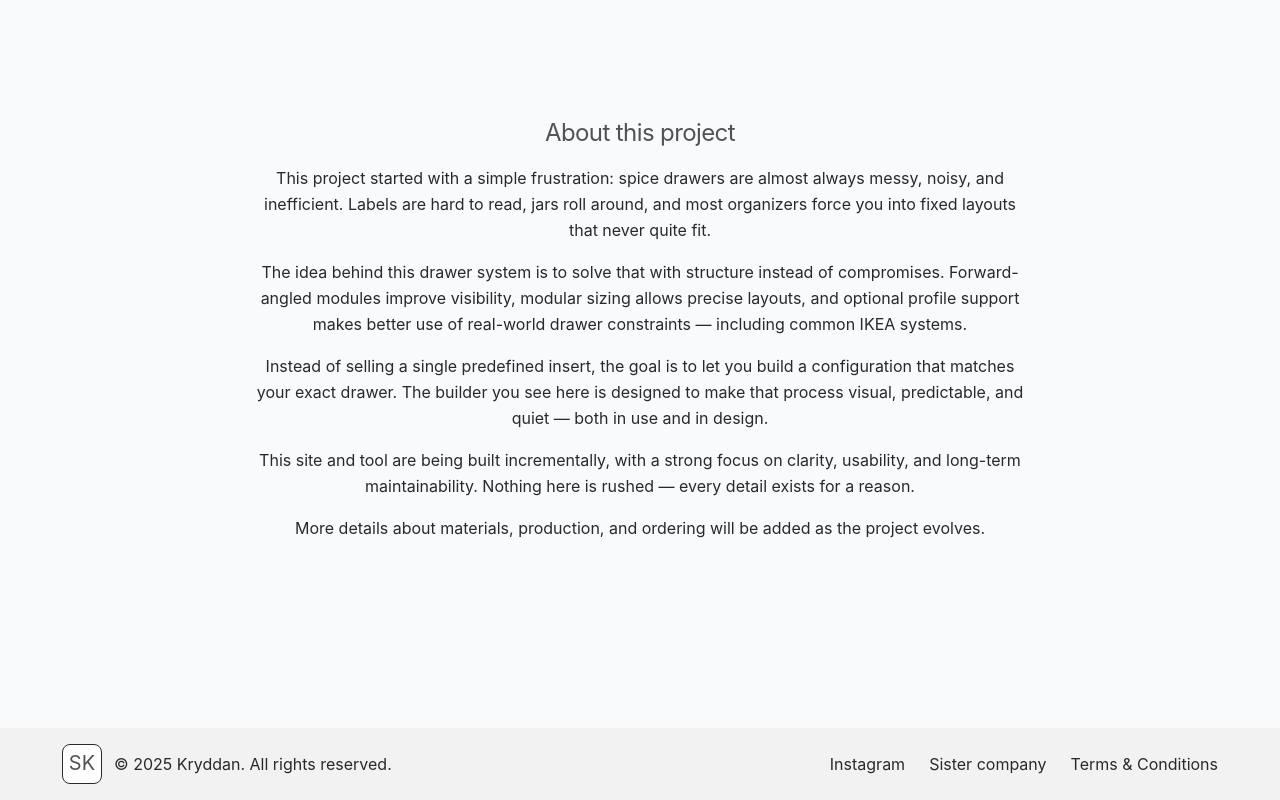
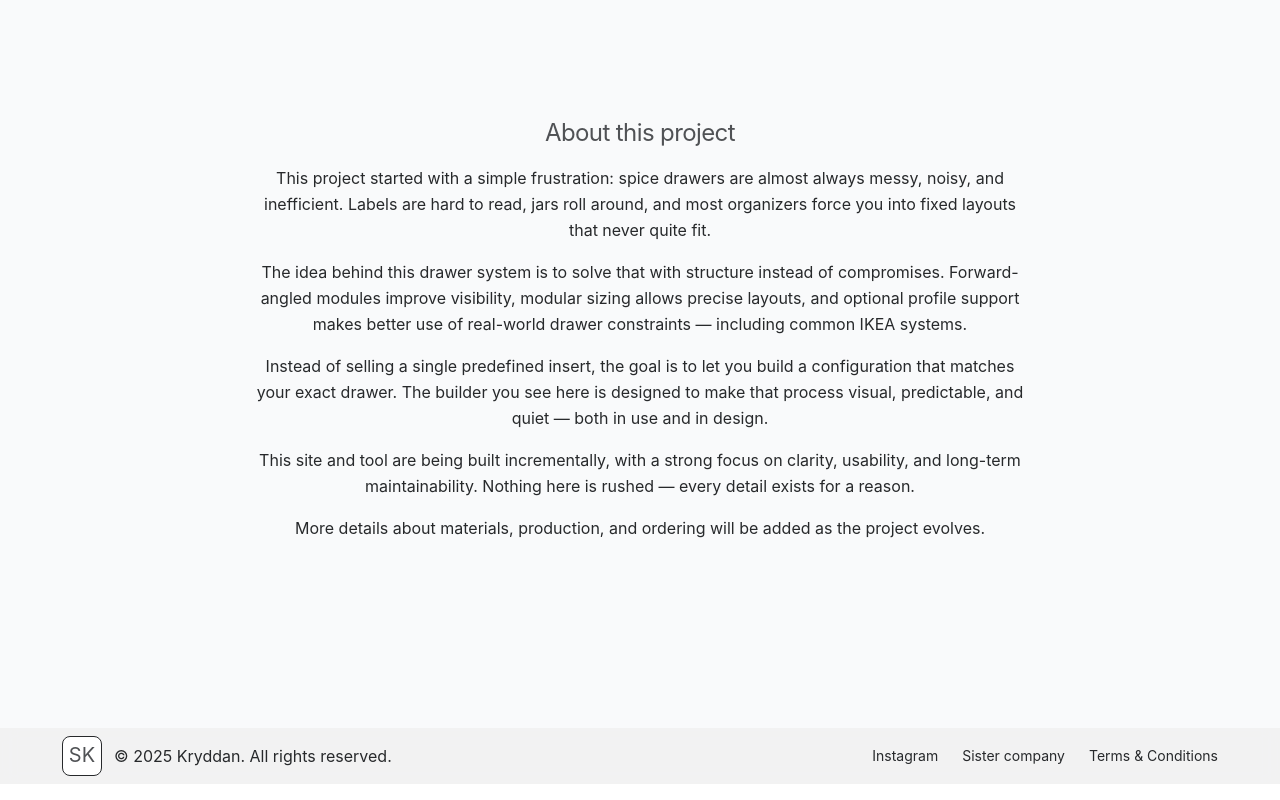
Before and after one commit to SIKR98/kryddan, a SvelteKit app: page / in a window 1280 px wide. Shown: the part 2472-3272 px from the top of the page. Built offline with nearby package versions, Linux system fonts and the light colour scheme.

Commit message:
media tweeks

```diff
--- a/src/lib/components/Footer.svelte
+++ b/src/lib/components/Footer.svelte
@@ -3,9 +3,9 @@
   // External links are placeholders and will be wired later.
 </script>
 
-<footer class="bg-primary-accent/80 backdrop-blur py-m">
-    <div class="mx-auto px-xl">
-        <div class="flex flex-col items-center gap-6 text-center md:flex-row md:justify-between md:text-left">
+<footer class="bg-primary-accent/80 backdrop-blur pt-m pb-l md:py-s">
+  <div class="mx-auto px-s md:px-xl">
+    <div class="flex flex-col items-center gap-xs md:gap-6 text-center md:flex-row md:justify-between md:text-left">
       <!-- Brand -->
       <div class="flex items-center gap-3">
         <div class="radius-m border-default flex h-10 w-10 items-center justify-center bg-white">
@@ -18,11 +18,14 @@
         </div>
       </div>
 
-        <!-- Links -->
-        <nav class="flex flex-col gap-2 md:flex-row md:gap-6" aria-label="Footer links">
+      <!-- Links (always row, smaller text) -->
+      <nav
+        class="flex flex-row items-center gap-4 md:gap-6"
+        aria-label="Footer links"
+      >
         <a
           href="#"
-            class="body-text ui-hover"
+          class="small-text ui-hover"
           aria-disabled="true"
         >
           Instagram
@@ -30,7 +33,7 @@
 
         <a
           href="#"
-            class="body-text ui-hover"
+          class="small-text ui-hover"
           aria-disabled="true"
         >
           Sister company
@@ -38,7 +41,7 @@
 
         <a
           href="#"
-            class="body-text ui-hover"
+          class="small-text ui-hover"
           aria-disabled="true"
         >
           Terms & Conditions
--- a/src/routes/layout.css
+++ b/src/routes/layout.css
@@ -108,6 +108,10 @@
 
 	.body-text {
 		@apply font-secondary text-base leading-relaxed text-secondary-contrast;
+	}
+
+	.small-text {
+		@apply font-secondary text-sm leading-relaxed text-secondary-contrast;
 	}
 
 	/* Spacing: margin (xs/s/m/l/xl) */
```
Lines whose indentation alone changed are shown as unchanged.
